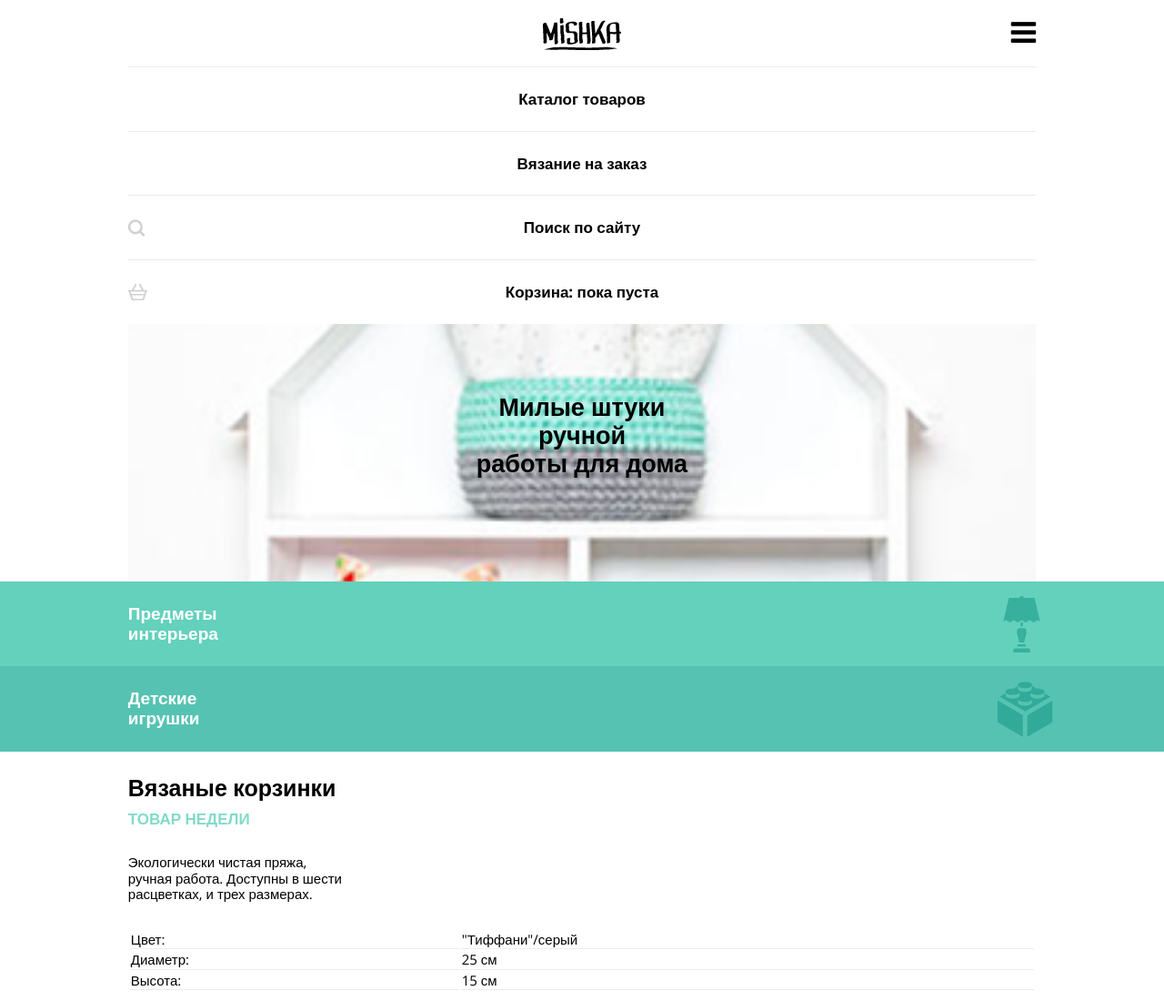
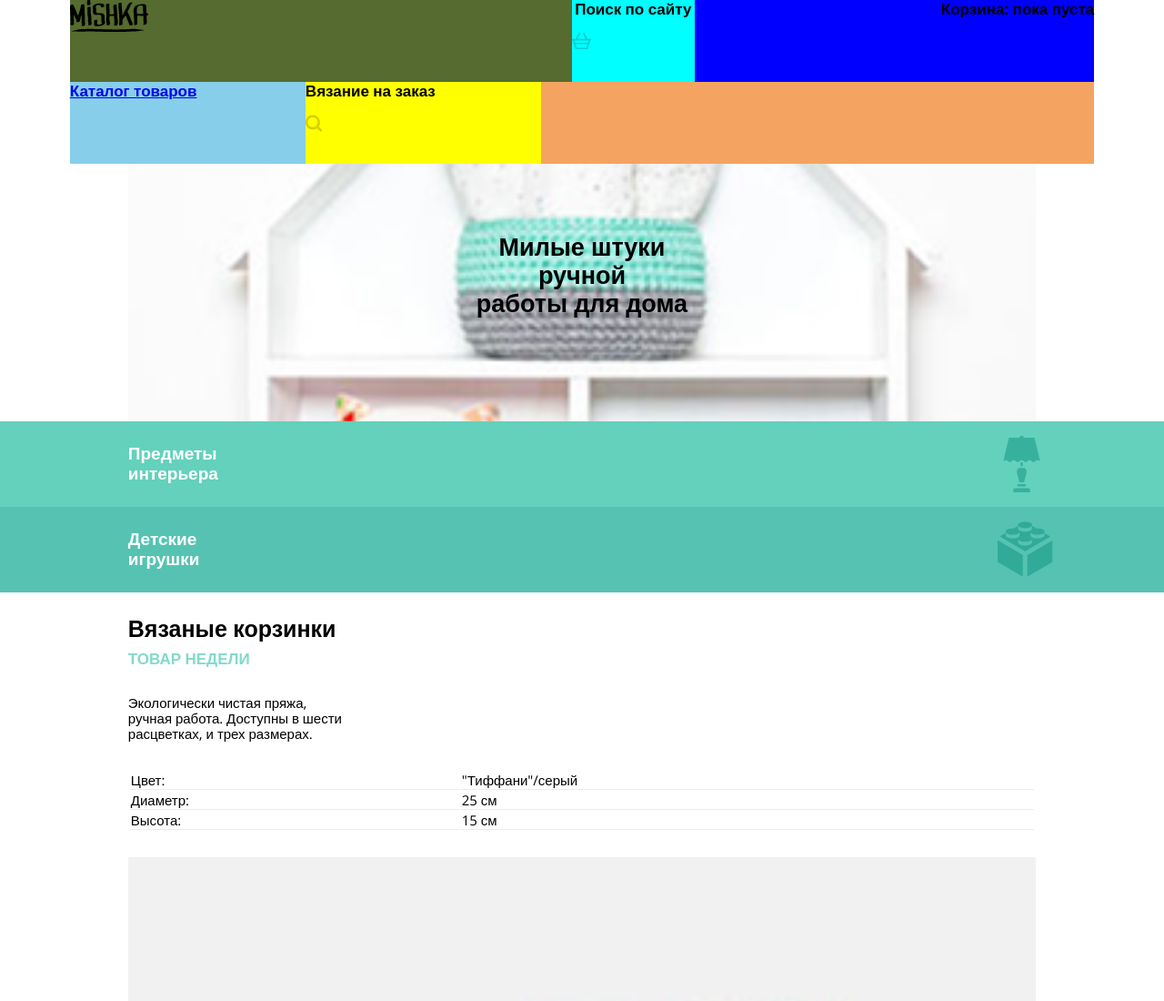
Before and after one commit to visherit/mishka, a website: page index.html in a window 1280 px wide. Shown: the top 1100 px of the page at 91% size. Drawn offline with nearby package versions, Linux system fonts and the light colour scheme; files that its build step writes are made by us from their sources.

Commit message:
Изменил мобильную и начал планшет

```diff
--- a/index.html
+++ b/index.html
@@ -12,19 +12,27 @@
 </head>
 <body>
 
+    <!--<header class="page-header">
+    <div class="page-header__wrapper">
+    <div class="page-header__logo"><img src="img/header-logo__mobile.png">
+    <a href="#" class="page-header__mlink"><i class="fa fa-bars fa-2x"> </i></a></div>-->
+
     <header class="page-header">
     <div class="page-header__wrapper">
-    <div class="page-header__logo"><img src="img/header-logo__mobile.png">
-    <a href="#" class="page-header__mlink"><i class="fa fa-bars fa-2x"> </i></a></div>
+    <div class="page-header__mobmenu">
+    <a href="#" class="page-header__mlink"><i class="fa fa-bars fa-2x"> </i></a>
+    </div>
+    <nav class="main-nav">
+        <ul class="main-nav__list">
+         <li class="main-nav__item main-nav__item1"><a class="main-nav__link"><img src="img/header-logo__mobile.png"></a></li>
 
+        <li class="main-nav__item main-nav__item2">
+        <a  class="main-nav__link" href="#">Каталог товаров</a></li>
+        <li class="main-nav__item main-nav__item3"><a class="main-nav__link">Вязание на заказ</a></li>
 
-    <nav class="main-nav">
+        <li class="main-nav__item main-nav__item4"><a class="main-nav__link">Поиск по сайту</a></li>
+        <li class="main-nav__item main-nav__item5"><a class="main-nav__link">Корзина: пока пуста</a></li>
 
-        <ul class="main-nav__list">
-        <li class="main-nav__item"><a class="main-nav__link">Каталог товаров</a></li>
-        <li class="main-nav__item"><a class="main-nav__link">Вязание на заказ</a></li>
-        <li class="main-nav__item"><a class="main-nav__link">Поиск по сайту</a></li>
-        <li class="main-nav__item"><a class="main-nav__link">Корзина: пока пуста</a></li>
         </ul>
 
     </nav>
--- a/less/style.less
+++ b/less/style.less
@@ -6,6 +6,7 @@
     clear: both;
 }
 }
+
 body{
     padding: 0;
     margin: 0;
@@ -18,16 +19,22 @@ body{
     &__wrapper{
         padding: 0px 11%;
 
+
+    }
+    &__mobmenu{
+    width: 100%;
+        position: relative;
     }
     &__logo {
     text-align: center;
-        position: relative;
+
         padding-top: 20px;
         margin-bottom: 15px;
 
     }
     &__mlink{
         color:black;
+
     }
     .fa-bars{
         position: absolute;
@@ -35,7 +42,19 @@ body{
     }
 
     }
+@media(min-width:768px){
+	.page-header{
+		&__wrapper{
+		padding: 0px 6%;
+		}
+		&__mobmenu{
+			display: none;
 
+		}
+	}
+
+
+}
 .main-nav{
     &__list{
         padding: 0;
@@ -65,6 +84,63 @@ body{
 
     }
 }
+@media(min-width:768px){
+	.main-nav{
+		&__list{
+			display: flex;
+            flex-wrap: wrap;
+            background-color:sandybrown;
+
+		}
+		&__item{
+			padding: 0;
+			border-top: none;
+            background-color: blue;
+            height: 90px;
+
+
+
+		}
+        &__item1{
+        order:1;
+        width: 49%;
+            background-color: darkolivegreen;
+            text-align: left;
+        }
+        &__item2{
+        order:4;
+            background-color:skyblue;
+            width: 23%;
+            text-align: left;
+        }
+        &__item3{
+        order:5;
+            background-color: yellow;
+            width: 23%;
+            text-align: left;
+        }
+        &__item4{
+        order:2;
+            width: 12%;
+            background-color: aqua;
+            text-align: center;
+        }
+        &__item5{
+        order:3;
+            width: 39%;
+            text-align: right;
+        }
+        &__link{
+
+        }
+
+	}
+
+}
+.main-nav__link{
+
+}
+
 .main-preview{
     &__wrapper{
         padding: 0px 11%;
```
Also changed, not shown: css/style.css.
